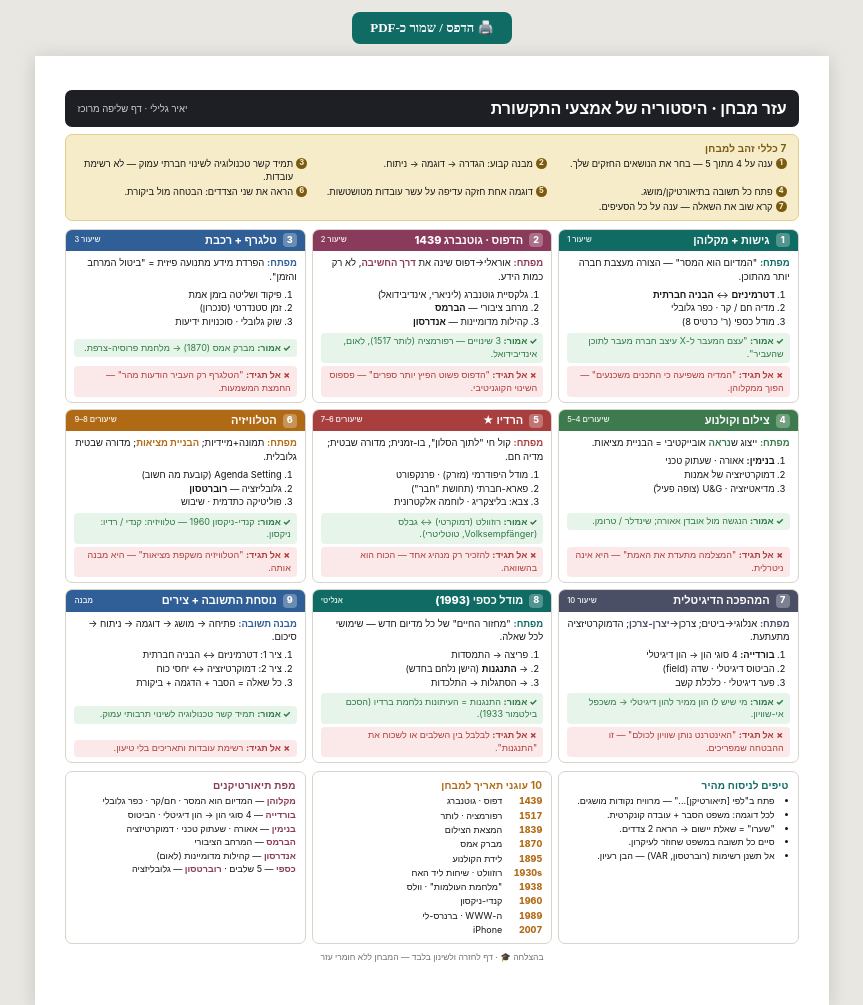
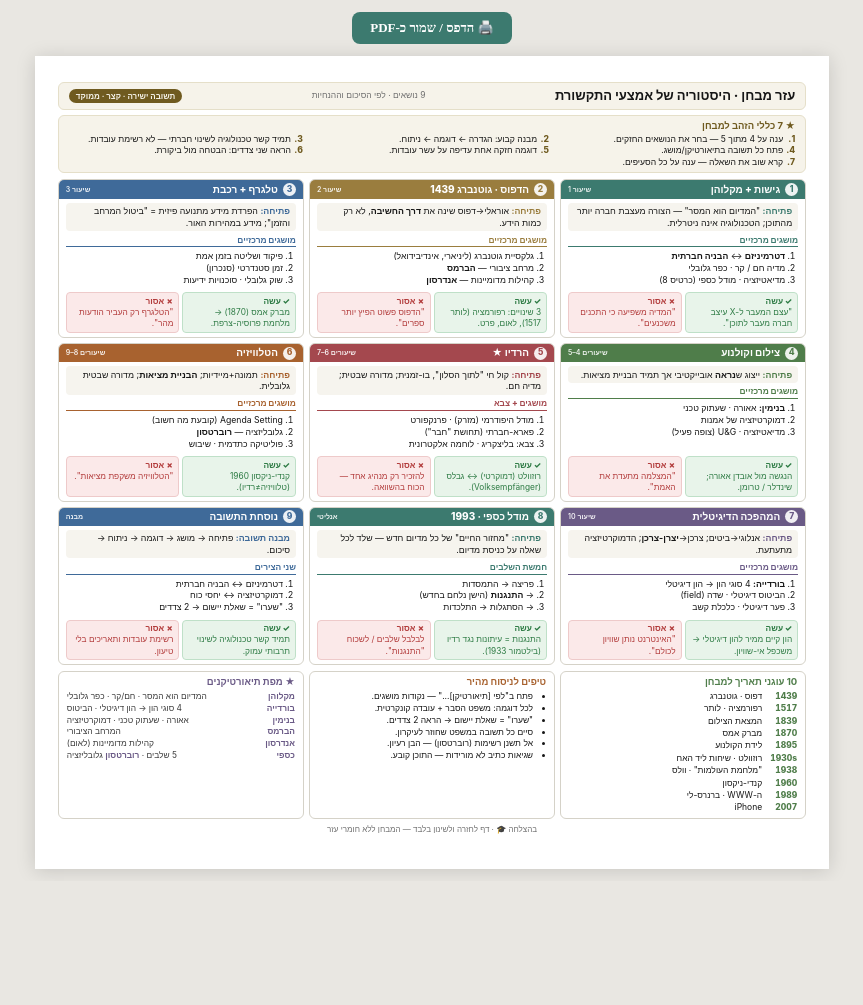
Before and after one commit to honigsfeldd-sketch/exam-guide, a plain HTML site: page cheatsheet.html in a window 1280 px wide. Shown: the top 1005 px of the page, without its empty margins (208-1071 px from the left). After the commit the page ends 881 px from the top, so only its background shows below. Drawn offline with Linux system fonts and the light colour scheme.

Commit message:
Match HCI cheat-sheet layout: intro box, do/dont columns, one-page fit

```diff
--- a/cheatsheet.html
+++ b/cheatsheet.html
@@ -6,16 +6,17 @@
 <title>עזר מבחן — היסטוריה של אמצעי התקשורת</title>
 <style>
   :root{
-    --paper:#fff; --ink:#141414; --soft:#3a3a3a; --faint:#6f6f6f; --line:#d7d4cc;
-    --c1:#0f6b63; --c2:#8a3a5a; --c3:#2f5f96; --c4:#3d7a4e; --c5:#b06a15; --c6:#4a4f66; --c7:#a83e3e;
-    --gold:#f7ecc9; --gold-line:#e2cf8f; --gold-ink:#7a5a11;
-    --say-bg:#e7f4ea; --say-ink:#2c7a43; --dont-bg:#fbe9e9; --dont-ink:#b23b3b;
-    --band:#1d1f24;
+    --paper:#fff; --ink:#161616; --soft:#3a3a3a; --faint:#6f6f6f; --line:#d5d2c8;
+    --cream:#f6f3ea; --cream-line:#e5dfc9; --cream-ink:#6f5a1f;
+    --c1:#3c7a6f; --c2:#9a7d3e; --c3:#3f6a99; --c4:#4f7d4a; --c5:#a8622f; --c6:#6a5a86; --c7:#a4484e; --c8:#3c7a6f; --c9:#3f6a99;
+    --say-bg:#e8f4ea; --say-ink:#2c7a43; --say-line:#bfe0c8;
+    --dont-bg:#fbe9e9; --dont-ink:#b23b3b; --dont-line:#eecaca;
+    --intro-bg:#f6f4ee;
   }
   @media screen and (prefers-color-scheme:dark){
     :root{ --paper:#16181c; --ink:#eceae4; --soft:#c2c2c2; --faint:#8c8f97; --line:#2c3038;
-      --gold:#332c14; --gold-line:#5a4c1c; --gold-ink:#e0c565;
-      --say-bg:#16301f; --say-ink:#5fce87; --dont-bg:#331a1a; --dont-ink:#e08585; --band:#0c0d10; }
+      --cream:#2a2614; --cream-line:#4c421c; --cream-ink:#dcc264; --intro-bg:#1f2127;
+      --say-bg:#16301f; --say-ink:#63cf88; --say-line:#204d31; --dont-bg:#331a1a; --dont-ink:#e58888; --dont-line:#5a2c2c;}
   }
   *{box-sizing:border-box;}
   body{margin:0; background:#e9e7e2;}
@@ -23,60 +24,63 @@
   .sheet{
     font-family:"Assistant","Heebo","Rubik",-apple-system,"Segoe UI",system-ui,sans-serif;
     color:var(--ink); background:var(--paper); max-width:210mm; margin:12px auto;
-    padding:9mm 8mm; box-shadow:0 2px 18px rgba(0,0,0,.15); font-size:10px; line-height:1.42;
+    padding:7mm 6mm; box-shadow:0 2px 18px rgba(0,0,0,.15); font-size:9px; line-height:1.34;
     -webkit-font-smoothing:antialiased;
   }
-  /* header band */
-  .band{ background:var(--band); color:#fff; border-radius:7px; padding:7px 12px;
-    display:flex; justify-content:space-between; align-items:center; margin-bottom:7px;}
-  .band .r{ font-weight:800; font-size:16px; }
-  .band .l{ font-size:9.5px; opacity:.8; }
-  /* golden rules */
-  .gold{ background:var(--gold); border:1px solid var(--gold-line); border-radius:7px;
-    padding:6px 11px; margin-bottom:8px;}
-  .gold h3{ margin:0 0 2px; font-size:10px; color:var(--gold-ink); letter-spacing:.02em;}
-  .gold ol{ margin:0; padding:0; list-style:none; display:flex; flex-wrap:wrap; gap:2px 10px; counter-reset:g;}
-  .gold li{ counter-increment:g; font-size:9.3px; position:relative; padding-inline-start:14px; flex:1 1 30%;}
-  .gold li::before{ content:counter(g); position:absolute; inset-inline-start:0; background:var(--gold-ink); color:var(--gold); width:11px; height:11px; border-radius:50%; font-size:7.5px; font-weight:800; display:grid; place-items:center; top:1px;}
+  .band{ border:1px solid var(--cream-line); background:var(--cream); border-radius:6px;
+    padding:4px 10px; display:flex; justify-content:space-between; align-items:center; margin-bottom:5px;}
+  .band .r{ font-weight:800; font-size:13px;}
+  .band .m{ font-size:8.5px; color:var(--faint);}
+  .band .l{ font-size:8px; background:var(--cream-ink); color:var(--cream); padding:1.5px 7px; border-radius:20px; font-weight:700;}
 
-  .grid{ display:grid; grid-template-columns:repeat(3,1fr); gap:6px; }
-  .card{ border:1px solid var(--line); border-radius:7px; overflow:hidden; break-inside:avoid; page-break-inside:avoid; background:var(--paper); display:flex; flex-direction:column;}
-  .card .hd{ background:var(--c); color:#fff; padding:3px 8px; font-weight:800; font-size:11px; display:flex; align-items:center; gap:6px;}
-  .card .hd .n{ background:rgba(255,255,255,.28); width:14px; height:14px; border-radius:4px; display:grid; place-items:center; font-size:9px;}
-  .card .hd .tag{ margin-inline-start:auto; font-size:7.5px; font-weight:600; opacity:.85;}
-  .card .bd{ padding:5px 8px; display:flex; flex-direction:column; gap:3px; flex:1;}
-  .def{ font-size:9.5px;}
-  .def b{ color:var(--c);}
-  ol.mini{ margin:1px 0; padding-inline-start:15px; font-size:9.3px;}
-  ol.mini li{ margin:.5px 0;}
-  .mini b{ color:var(--ink);}
-  .say,.dont{ font-size:9px; border-radius:4px; padding:2.5px 6px; margin-top:auto;}
-  .say{ background:var(--say-bg); color:var(--say-ink);}
-  .dont{ background:var(--dont-bg); color:var(--dont-ink);}
-  .say b,.dont b{ font-weight:800;}
+  .gold{ background:var(--cream); border:1px solid var(--cream-line); border-radius:6px; padding:4px 10px; margin-bottom:6px;}
+  .gold h3{ margin:0 0 1px; font-size:9.5px; color:var(--cream-ink);}
+  .gold h3::before{ content:"★ "; }
+  .gold ol{ margin:0; padding:0; list-style:none; display:flex; flex-wrap:wrap; gap:0 12px; counter-reset:g;}
+  .gold li{ counter-increment:g; font-size:8.6px; position:relative; padding-inline-start:12px; flex:1 1 30%;}
+  .gold li::before{ content:counter(g)"."; position:absolute; inset-inline-start:0; color:var(--cream-ink); font-weight:800;}
 
-  /* footer trio */
-  .foot3{ display:grid; grid-template-columns:1fr 1fr 1fr; gap:6px; margin-top:8px;}
-  .fbox{ border:1px solid var(--line); border-radius:7px; padding:6px 9px; break-inside:avoid;}
-  .fbox h3{ margin:0 0 3px; font-size:10px; letter-spacing:.02em;}
-  .fbox.a h3{ color:var(--c1);} .fbox.b h3{ color:var(--c5);} .fbox.c h3{ color:var(--c2);}
-  .fbox ul{ margin:0; padding-inline-start:14px; font-size:9px;}
-  .fbox ul li{ margin:.8px 0;}
-  .tl{ display:grid; gap:1.5px; font-size:9px;}
-  .tl div{ display:flex; gap:6px;}
-  .tl .y{ font-weight:800; color:var(--c5); font-variant-numeric:tabular-nums; min-width:34px;}
-  .map div{ font-size:9px; margin:.8px 0;}
-  .map b{ color:var(--c2);}
-  .end{ text-align:center; color:var(--faint); font-size:8.5px; margin-top:7px;}
+  .grid{ display:grid; grid-template-columns:repeat(3,1fr); gap:5px;}
+  .card{ border:1px solid var(--line); border-radius:6px; overflow:hidden; break-inside:avoid; page-break-inside:avoid; background:var(--paper); display:flex; flex-direction:column;}
+  .card .hd{ background:var(--c); color:#fff; padding:2.5px 7px; font-weight:800; font-size:10px; display:flex; align-items:center; gap:5px;}
+  .card .hd .n{ background:rgba(255,255,255,.9); color:var(--c); width:13px; height:13px; border-radius:50%; display:grid; place-items:center; font-size:8.5px; flex:none;}
+  .card .hd .tag{ margin-inline-start:auto; font-size:7px; font-weight:600; opacity:.9;}
+  .card .bd{ padding:4px 7px; display:flex; flex-direction:column; gap:2.5px; flex:1;}
+  .intro{ background:var(--intro-bg); border-radius:4px; padding:2.5px 6px; font-size:8.8px;}
+  .intro b{ color:var(--c);}
+  .sub{ font-size:8.4px; font-weight:800; color:var(--c); border-bottom:1px solid var(--c); padding-bottom:.5px; margin-top:1px;}
+  ol.mini{ margin:1px 0; padding-inline-start:13px; font-size:8.7px;}
+  ol.mini li{ margin:.3px 0;}
+  .mini b, .intro b.k{ color:var(--ink);}
+  .dodont{ display:grid; grid-template-columns:1fr 1fr; gap:3px; margin-top:auto; padding-top:2px;}
+  .say,.dont{ font-size:8.3px; border-radius:4px; padding:2.5px 5px; border:1px solid;}
+  .say{ background:var(--say-bg); color:var(--say-ink); border-color:var(--say-line);}
+  .dont{ background:var(--dont-bg); color:var(--dont-ink); border-color:var(--dont-line);}
+  .say b,.dont b{ font-weight:800; display:block;}
+
+  .foot3{ display:grid; grid-template-columns:1fr 1fr 1fr; gap:5px; margin-top:6px;}
+  .fbox{ border:1px solid var(--line); border-radius:6px; padding:4px 8px; break-inside:avoid;}
+  .fbox h3{ margin:0 0 2px; font-size:9.5px;}
+  .fbox.a h3{ color:var(--c5);} .fbox.b h3{ color:var(--c4);} .fbox.c h3{ color:var(--c6);}
+  .fbox.c h3::before{ content:"★ ";}
+  .fbox ul{ margin:0; padding-inline-start:13px; font-size:8.5px;}
+  .fbox ul li{ margin:.5px 0;}
+  .tl{ display:grid; gap:1px; font-size:8.5px;}
+  .tl div{ display:flex; gap:5px;}
+  .tl .y{ font-weight:800; color:var(--c4); font-variant-numeric:tabular-nums; min-width:30px;}
+  .map div{ font-size:8.4px; margin:.6px 0; display:flex; justify-content:space-between; gap:6px;}
+  .map b{ color:var(--c6); white-space:nowrap;}
+  .map span{ color:var(--soft); text-align:start;}
+  .end{ text-align:center; color:var(--faint); font-size:8px; margin-top:5px;}
   .printbtn{ display:block; max-width:210mm; margin:12px auto 0; text-align:center;}
   .printbtn button{ font-family:inherit; font-size:13px; padding:8px 18px; border-radius:8px; border:none; background:var(--c1); color:#fff; cursor:pointer; font-weight:700;}
 
-  @media (max-width:640px){ .grid{grid-template-columns:1fr;} .foot3{grid-template-columns:1fr;} .gold li{flex:1 1 100%;} }
+  @media (max-width:640px){ .grid,.foot3{grid-template-columns:1fr;} .gold li{flex:1 1 100%;} }
   @media print{
     body{background:#fff;} .printbtn{display:none;}
-    .sheet{ box-shadow:none; margin:0; max-width:none; padding:0; font-size:8.4pt;}
-    .band,.card .hd,.say,.dont,.gold{ -webkit-print-color-adjust:exact; print-color-adjust:exact;}
-    @page{ size:A4; margin:9mm;}
+    .sheet{ box-shadow:none; margin:0; max-width:none; padding:0; font-size:7.4pt;}
+    .band,.gold,.card .hd,.intro,.say,.dont{ -webkit-print-color-adjust:exact; print-color-adjust:exact;}
+    @page{ size:A4; margin:7mm;}
     :root{ --paper:#fff; --ink:#000; --line:#bcbcbc;}
   }
 </style>
@@ -87,18 +91,19 @@
 
   <div class="band">
     <div class="r">עזר מבחן · היסטוריה של אמצעי התקשורת</div>
-    <div class="l">יאיר גלילי · דף שליפה מרוכז</div>
+    <div class="m">9 נושאים · לפי הסיכום וההנחיות</div>
+    <div class="l">תשובה ישירה · קצר · ממוקד</div>
   </div>
 
   <div class="gold">
-    <h3>7 כללי זהב למבחן</h3>
+    <h3>7 כללי הזהב למבחן</h3>
     <ol>
-      <li>ענה על 4 מתוך 5 — בחר את הנושאים החזקים שלך.</li>
-      <li>מבנה קבוע: הגדרה → דוגמה → ניתוח.</li>
-      <li>תמיד קשר טכנולוגיה לשינוי חברתי עמוק — לא רשימת עובדות.</li>
+      <li>ענה על 4 מתוך 5 — בחר את הנושאים החזקים.</li>
+      <li>מבנה קבוע: הגדרה ← דוגמה ← ניתוח.</li>
+      <li>תמיד קשר טכנולוגיה לשינוי חברתי — לא רשימת עובדות.</li>
       <li>פתח כל תשובה בתיאורטיקן/מושג.</li>
-      <li>דוגמה אחת חזקה עדיפה על עשר עובדות מטושטשות.</li>
-      <li>הראה את שני הצדדים: הבטחה מול ביקורת.</li>
+      <li>דוגמה חזקה אחת עדיפה על עשר עובדות.</li>
+      <li>הראה שני צדדים: הבטחה מול ביקורת.</li>
       <li>קרא שוב את השאלה — ענה על כל הסעיפים.</li>
     </ol>
   </div>
@@ -108,142 +113,159 @@
     <div class="card" style="--c:var(--c1)">
       <div class="hd"><span class="n">1</span> גישות + מקלוהן <span class="tag">שיעור 1</span></div>
       <div class="bd">
-        <div class="def"><b>מפתח:</b> "המדיום הוא המסר" — הצורה מעצבת חברה יותר מהתוכן.</div>
+        <div class="intro"><b>פתיחה:</b> "המדיום הוא המסר" — הצורה מעצבת חברה יותר מהתוכן; הטכנולוגיה אינה ניטרלית.</div>
+        <div class="sub">מושגים מרכזיים</div>
         <ol class="mini">
           <li><b>דטרמיניזם</b> ↔ <b>הבניה חברתית</b></li>
           <li>מדיה חם / קר · כפר גלובלי</li>
-          <li>מודל כספי (ר' כרטיס 8)</li>
+          <li>מדיאטיזציה · מודל כספי (כרטיס 8)</li>
         </ol>
-        <div class="say"><b>✓ אמור:</b> "עצם המעבר ל-X עיצב חברה מעבר לתוכן שהעביר".</div>
-        <div class="dont"><b>✗ אל תגיד:</b> "המדיה משפיעה כי התכנים משכנעים" — הפוך ממקלוהן.</div>
+        <div class="dodont">
+          <div class="say"><b>✓ עשה</b>"עצם המעבר ל-X עיצב חברה מעבר לתוכן".</div>
+          <div class="dont"><b>✗ אסור</b>"המדיה משפיעה כי התכנים משכנעים".</div>
+        </div>
       </div>
     </div>
 
     <div class="card" style="--c:var(--c2)">
       <div class="hd"><span class="n">2</span> הדפוס · גוטנברג 1439 <span class="tag">שיעור 2</span></div>
       <div class="bd">
-        <div class="def"><b>מפתח:</b> אוראלי→דפוס שינה את <b>דרך החשיבה</b>, לא רק כמות הידע.</div>
+        <div class="intro"><b>פתיחה:</b> אוראלי→דפוס שינה את <b class="k">דרך החשיבה</b>, לא רק כמות הידע.</div>
+        <div class="sub">מושגים מרכזיים</div>
         <ol class="mini">
           <li>גלקסיית גוטנברג (ליניארי, אינדיבידואל)</li>
           <li>מרחב ציבורי — <b>הברמס</b></li>
           <li>קהילות מדומיינות — <b>אנדרסון</b></li>
         </ol>
-        <div class="say"><b>✓ אמור:</b> 3 שינויים — רפורמציה (לותר 1517), לאום, אינדיבידואל.</div>
-        <div class="dont"><b>✗ אל תגיד:</b> "הדפוס פשוט הפיץ יותר ספרים" — פספוס השינוי הקוגניטיבי.</div>
+        <div class="dodont">
+          <div class="say"><b>✓ עשה</b>3 שינויים: רפורמציה (לותר 1517), לאום, פרט.</div>
+          <div class="dont"><b>✗ אסור</b>"הדפוס פשוט הפיץ יותר ספרים".</div>
+        </div>
       </div>
     </div>
 
     <div class="card" style="--c:var(--c3)">
       <div class="hd"><span class="n">3</span> טלגרף + רכבת <span class="tag">שיעור 3</span></div>
       <div class="bd">
-        <div class="def"><b>מפתח:</b> הפרדת מידע מתנועה פיזית = "ביטול המרחב והזמן".</div>
+        <div class="intro"><b>פתיחה:</b> הפרדת מידע מתנועה פיזית = "ביטול המרחב והזמן"; מידע במהירות האור.</div>
+        <div class="sub">מושגים מרכזיים</div>
         <ol class="mini">
           <li>פיקוד ושליטה בזמן אמת</li>
           <li>זמן סטנדרטי (סנכרון)</li>
           <li>שוק גלובלי · סוכנויות ידיעות</li>
         </ol>
-        <div class="say"><b>✓ אמור:</b> מברק אמס (1870) → מלחמת פרוסיה-צרפת.</div>
-        <div class="dont"><b>✗ אל תגיד:</b> "הטלגרף רק העביר הודעות מהר" — החמצת המשמעות.</div>
+        <div class="dodont">
+          <div class="say"><b>✓ עשה</b>מברק אמס (1870) → מלחמת פרוסיה-צרפת.</div>
+          <div class="dont"><b>✗ אסור</b>"הטלגרף רק העביר הודעות מהר".</div>
+        </div>
       </div>
     </div>
 
     <div class="card" style="--c:var(--c4)">
       <div class="hd"><span class="n">4</span> צילום וקולנוע <span class="tag">שיעורים 4–5</span></div>
       <div class="bd">
-        <div class="def"><b>מפתח:</b> ייצוג ש<b>נראה</b> אובייקטיבי = הבניית מציאות.</div>
+        <div class="intro"><b>פתיחה:</b> ייצוג ש<b class="k">נראה</b> אובייקטיבי אך תמיד הבניית מציאות.</div>
+        <div class="sub">מושגים מרכזיים</div>
         <ol class="mini">
           <li><b>בנימין:</b> אאורה · שעתוק טכני</li>
           <li>דמוקרטיזציה של אמנות</li>
           <li>מדיאטיזציה · U&amp;G (צופה פעיל)</li>
         </ol>
-        <div class="say"><b>✓ אמור:</b> הנגשה מול אובדן אאורה; שינדלר / טרומן.</div>
-        <div class="dont"><b>✗ אל תגיד:</b> "המצלמה מתעדת את האמת" — היא אינה ניטרלית.</div>
+        <div class="dodont">
+          <div class="say"><b>✓ עשה</b>הנגשה מול אובדן אאורה; שינדלר / טרומן.</div>
+          <div class="dont"><b>✗ אסור</b>"המצלמה מתעדת את האמת".</div>
+        </div>
       </div>
     </div>
 
     <div class="card" style="--c:var(--c7)">
       <div class="hd"><span class="n">5</span> הרדיו ★ <span class="tag">שיעורים 6–7</span></div>
       <div class="bd">
-        <div class="def"><b>מפתח:</b> קול חי "לתוך הסלון", בו-זמנית; מדורה שבטית; מדיה חם.</div>
+        <div class="intro"><b>פתיחה:</b> קול חי "לתוך הסלון", בו-זמנית; מדורה שבטית; מדיה חם.</div>
+        <div class="sub">מושגים + צבא</div>
         <ol class="mini">
           <li>מודל היפודרמי (מזרק) · פרנקפורט</li>
           <li>פארא-חברתי (תחושת "חבר")</li>
           <li>צבא: בליצקריג · לוחמה אלקטרונית</li>
         </ol>
-        <div class="say"><b>✓ אמור:</b> רוזוולט (דמוקרטי) ↔ גבלס (Volksempfänger, טוטליטרי).</div>
-        <div class="dont"><b>✗ אל תגיד:</b> להזכיר רק מנהיג אחד — הכוח הוא בהשוואה.</div>
+        <div class="dodont">
+          <div class="say"><b>✓ עשה</b>רוזוולט (דמוקרטי) ↔ גבלס (Volksempfänger).</div>
+          <div class="dont"><b>✗ אסור</b>להזכיר רק מנהיג אחד — הכוח בהשוואה.</div>
+        </div>
       </div>
     </div>
 
     <div class="card" style="--c:var(--c5)">
       <div class="hd"><span class="n">6</span> הטלוויזיה <span class="tag">שיעורים 8–9</span></div>
       <div class="bd">
-        <div class="def"><b>מפתח:</b> תמונה+מיידיות; <b>הבניית מציאות</b>; מדורה שבטית גלובלית.</div>
+        <div class="intro"><b>פתיחה:</b> תמונה+מיידיות; <b class="k">הבניית מציאות</b>; מדורה שבטית גלובלית.</div>
+        <div class="sub">מושגים מרכזיים</div>
         <ol class="mini">
           <li>Agenda Setting (קובעת מה חשוב)</li>
           <li>גלובליזציה — <b>רוברטסון</b></li>
           <li>פוליטיקה כתדמית · שיבוש</li>
         </ol>
-        <div class="say"><b>✓ אמור:</b> קנדי-ניקסון 1960 — טלוויזיה: קנדי / רדיו: ניקסון.</div>
-        <div class="dont"><b>✗ אל תגיד:</b> "הטלוויזיה משקפת מציאות" — היא מבנה אותה.</div>
+        <div class="dodont">
+          <div class="say"><b>✓ עשה</b>קנדי-ניקסון 1960 (טלוויזיה≠רדיו).</div>
+          <div class="dont"><b>✗ אסור</b>"הטלוויזיה משקפת מציאות".</div>
+        </div>
       </div>
     </div>
 
     <div class="card" style="--c:var(--c6)">
       <div class="hd"><span class="n">7</span> המהפכה הדיגיטלית <span class="tag">שיעור 10</span></div>
       <div class="bd">
-        <div class="def"><b>מפתח:</b> אנלוגי→ביטים; צרכן→<b>יצרן-צרכן</b>; הדמוקרטיזציה מתעתעת.</div>
+        <div class="intro"><b>פתיחה:</b> אנלוגי→ביטים; צרכן→<b class="k">יצרן-צרכן</b>; הדמוקרטיזציה מתעתעת.</div>
+        <div class="sub">מושגים מרכזיים</div>
         <ol class="mini">
           <li><b>בורדייה:</b> 4 סוגי הון → הון דיגיטלי</li>
           <li>הביטוס דיגיטלי · שדה (field)</li>
           <li>פער דיגיטלי · כלכלת קשב</li>
         </ol>
-        <div class="say"><b>✓ אמור:</b> מי שיש לו הון ממיר להון דיגיטלי → משכפל אי-שוויון.</div>
-        <div class="dont"><b>✗ אל תגיד:</b> "האינטרנט נותן שוויון לכולם" — זו ההבטחה שמפריכים.</div>
+        <div class="dodont">
+          <div class="say"><b>✓ עשה</b>הון קיים ממיר להון דיגיטלי → משכפל אי-שוויון.</div>
+          <div class="dont"><b>✗ אסור</b>"האינטרנט נותן שוויון לכולם".</div>
+        </div>
       </div>
     </div>
 
-    <div class="card" style="--c:var(--c1)">
-      <div class="hd"><span class="n">8</span> מודל כספי (1993) <span class="tag">אנליטי</span></div>
+    <div class="card" style="--c:var(--c8)">
+      <div class="hd"><span class="n">8</span> מודל כספי · 1993 <span class="tag">אנליטי</span></div>
       <div class="bd">
-        <div class="def"><b>מפתח:</b> "מחזור החיים" של כל מדיום חדש — שימושי לכל שאלה.</div>
+        <div class="intro"><b>פתיחה:</b> "מחזור החיים" של כל מדיום חדש — שלד לכל שאלה על כניסת מדיום.</div>
+        <div class="sub">חמשת השלבים</div>
         <ol class="mini">
           <li>פריצה → התמסדות</li>
           <li>→ <b>התנגנות</b> (הישן נלחם בחדש)</li>
           <li>→ הסתגלות → התלכדות</li>
         </ol>
-        <div class="say"><b>✓ אמור:</b> התנגנות = העיתונות נלחמת ברדיו (הסכם בילטמור 1933).</div>
-        <div class="dont"><b>✗ אל תגיד:</b> לבלבל בין השלבים או לשכוח את "התנגנות".</div>
+        <div class="dodont">
+          <div class="say"><b>✓ עשה</b>התנגנות = עיתונות נגד רדיו (בילטמור 1933).</div>
+          <div class="dont"><b>✗ אסור</b>לבלבל שלבים / לשכוח "התנגנות".</div>
+        </div>
       </div>
     </div>
 
-    <div class="card" style="--c:var(--c3)">
-      <div class="hd"><span class="n">9</span> נוסחת התשובה + צירים <span class="tag">מבנה</span></div>
+    <div class="card" style="--c:var(--c9)">
+      <div class="hd"><span class="n">9</span> נוסחת התשובה <span class="tag">מבנה</span></div>
       <div class="bd">
-        <div class="def"><b>מבנה תשובה:</b> פתיחה → מושג → דוגמה → ניתוח → סיכום.</div>
+        <div class="intro"><b>מבנה תשובה:</b> פתיחה → מושג → דוגמה → ניתוח → סיכום.</div>
+        <div class="sub">שני הצירים</div>
         <ol class="mini">
-          <li>ציר 1: דטרמיניזם ↔ הבניה חברתית</li>
-          <li>ציר 2: דמוקרטיזציה ↔ יחסי כוח</li>
-          <li>כל שאלה = הסבר + הדגמה + ביקורת</li>
+          <li>דטרמיניזם ↔ הבניה חברתית</li>
+          <li>דמוקרטיזציה ↔ יחסי כוח</li>
+          <li>"שערו" = שאלת יישום → 2 צדדים</li>
         </ol>
-        <div class="say"><b>✓ אמור:</b> תמיד קשר טכנולוגיה לשינוי תרבותי עמוק.</div>
-        <div class="dont"><b>✗ אל תגיד:</b> רשימת עובדות ותאריכים בלי טיעון.</div>
+        <div class="dodont">
+          <div class="say"><b>✓ עשה</b>תמיד קשר טכנולוגיה לשינוי תרבותי עמוק.</div>
+          <div class="dont"><b>✗ אסור</b>רשימת עובדות ותאריכים בלי טיעון.</div>
+        </div>
       </div>
     </div>
 
   </div>
 
   <div class="foot3">
-    <div class="fbox a">
-      <h3>טיפים לניסוח מהיר</h3>
-      <ul>
-        <li>פתח ב"לפי [תיאורטיקן]..." — מרוויח נקודות מושגים.</li>
-        <li>לכל דוגמה: משפט הסבר + עובדה קונקרטית.</li>
-        <li>"שערו" = שאלת יישום → הראה 2 צדדים.</li>
-        <li>סיים כל תשובה במשפט שחוזר לעיקרון.</li>
-        <li>אל תשנן רשימות (רוברטסון, VAR) — הבן רעיון.</li>
-      </ul>
-    </div>
     <div class="fbox b">
       <h3>10 עוגני תאריך למבחן</h3>
       <div class="tl">
@@ -259,14 +281,25 @@
         <div><span class="y">2007</span><span>iPhone</span></div>
       </div>
     </div>
+    <div class="fbox a">
+      <h3>טיפים לניסוח מהיר</h3>
+      <ul>
+        <li>פתח ב"לפי [תיאורטיקן]..." — נקודות מושגים.</li>
+        <li>לכל דוגמה: משפט הסבר + עובדה קונקרטית.</li>
+        <li>"שערו" = שאלת יישום → הראה 2 צדדים.</li>
+        <li>סיים כל תשובה במשפט שחוזר לעיקרון.</li>
+        <li>אל תשנן רשימות (רוברטסון) — הבן רעיון.</li>
+        <li>שגיאות כתיב לא מורידות — התוכן קובע.</li>
+      </ul>
+    </div>
     <div class="fbox c map">
       <h3>מפת תיאורטיקנים</h3>
-      <div><b>מקלוהן</b> — המדיום הוא המסר · חם/קר · כפר גלובלי</div>
-      <div><b>בורדייה</b> — 4 סוגי הון → הון דיגיטלי · הביטוס</div>
-      <div><b>בנימין</b> — אאורה · שעתוק טכני · דמוקרטיזציה</div>
-      <div><b>הברמס</b> — המרחב הציבורי</div>
-      <div><b>אנדרסון</b> — קהילות מדומיינות (לאום)</div>
-      <div><b>כספי</b> — 5 שלבים · <b>רוברטסון</b> — גלובליזציה</div>
+      <div><b>מקלוהן</b><span>המדיום הוא המסר · חם/קר · כפר גלובלי</span></div>
+      <div><b>בורדייה</b><span>4 סוגי הון → הון דיגיטלי · הביטוס</span></div>
+      <div><b>בנימין</b><span>אאורה · שעתוק טכני · דמוקרטיזציה</span></div>
+      <div><b>הברמס</b><span>המרחב הציבורי</span></div>
+      <div><b>אנדרסון</b><span>קהילות מדומיינות (לאום)</span></div>
+      <div><b>כספי</b><span>5 שלבים · <b>רוברטסון</b> גלובליזציה</span></div>
     </div>
   </div>
 
```
